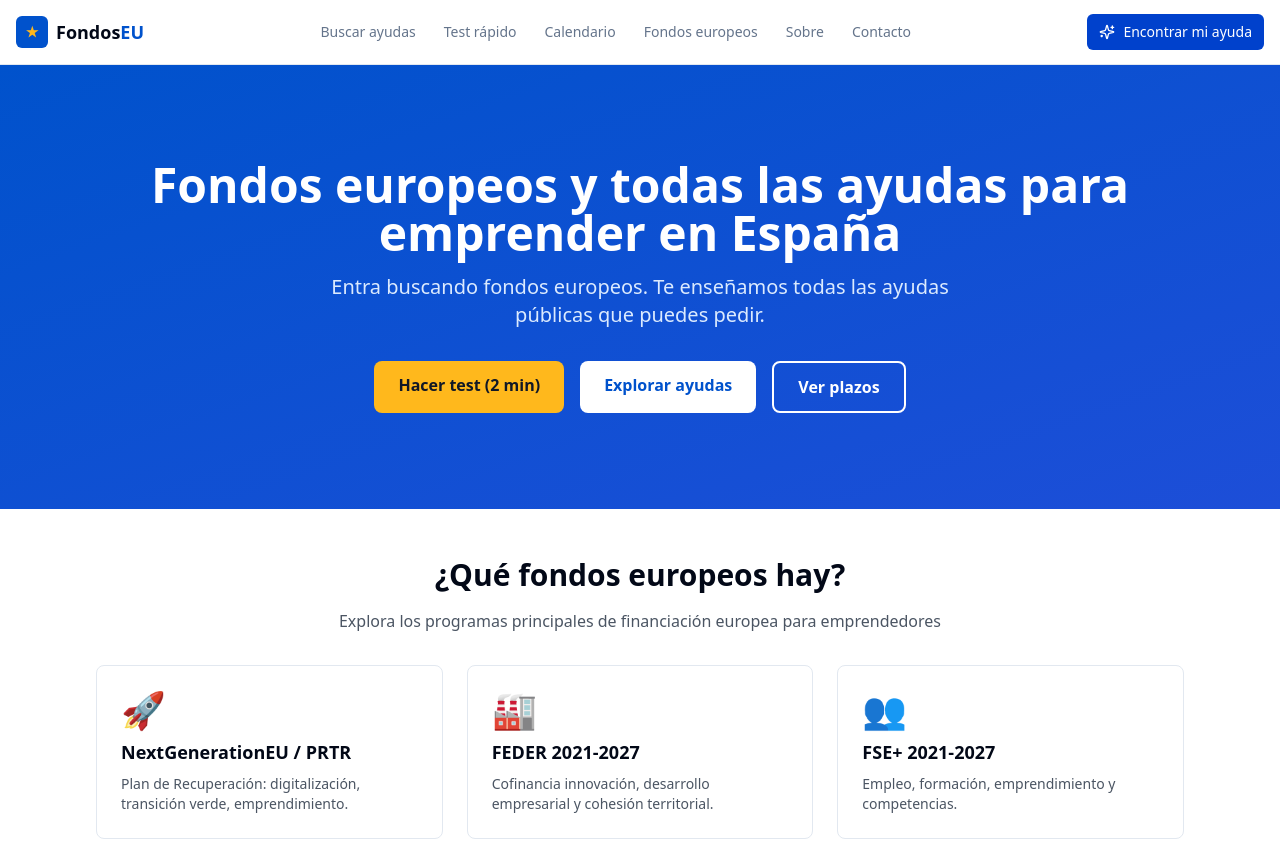
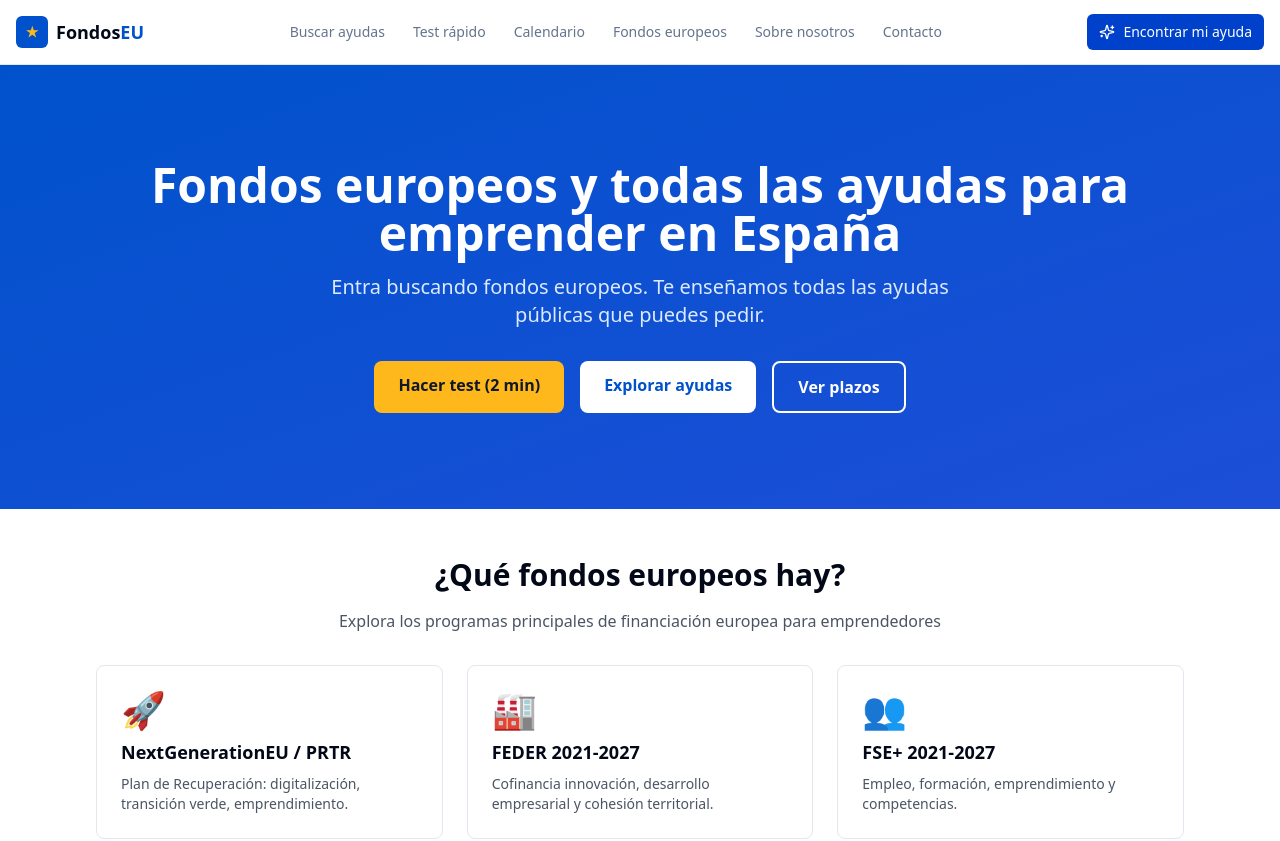
Before and after one commit to vann4413-coder/fondoseu, a Next.js app: page / in a window 1280 px wide. Shown: the top 841 px of the page. Built offline with nearby package versions, Linux system fonts and the light colour scheme.

Commit message:
rename nav item to Sobre nosotros

```diff
--- a/components/layout/header.tsx
+++ b/components/layout/header.tsx
@@ -7,7 +7,7 @@ const navLinks = [
   { href: "/wizard", label: "Test rápido", icon: Sparkles },
   { href: "/calendario", label: "Calendario", icon: Calendar },
   { href: "/fondos-europeos", label: "Fondos europeos", icon: Globe },
-  { href: "/sobre", label: "Sobre", icon: Info },
+  { href: "/sobre", label: "Sobre nosotros", icon: Info },
   { href: "/contacto", label: "Contacto", icon: Mail },
 ];
 
```
